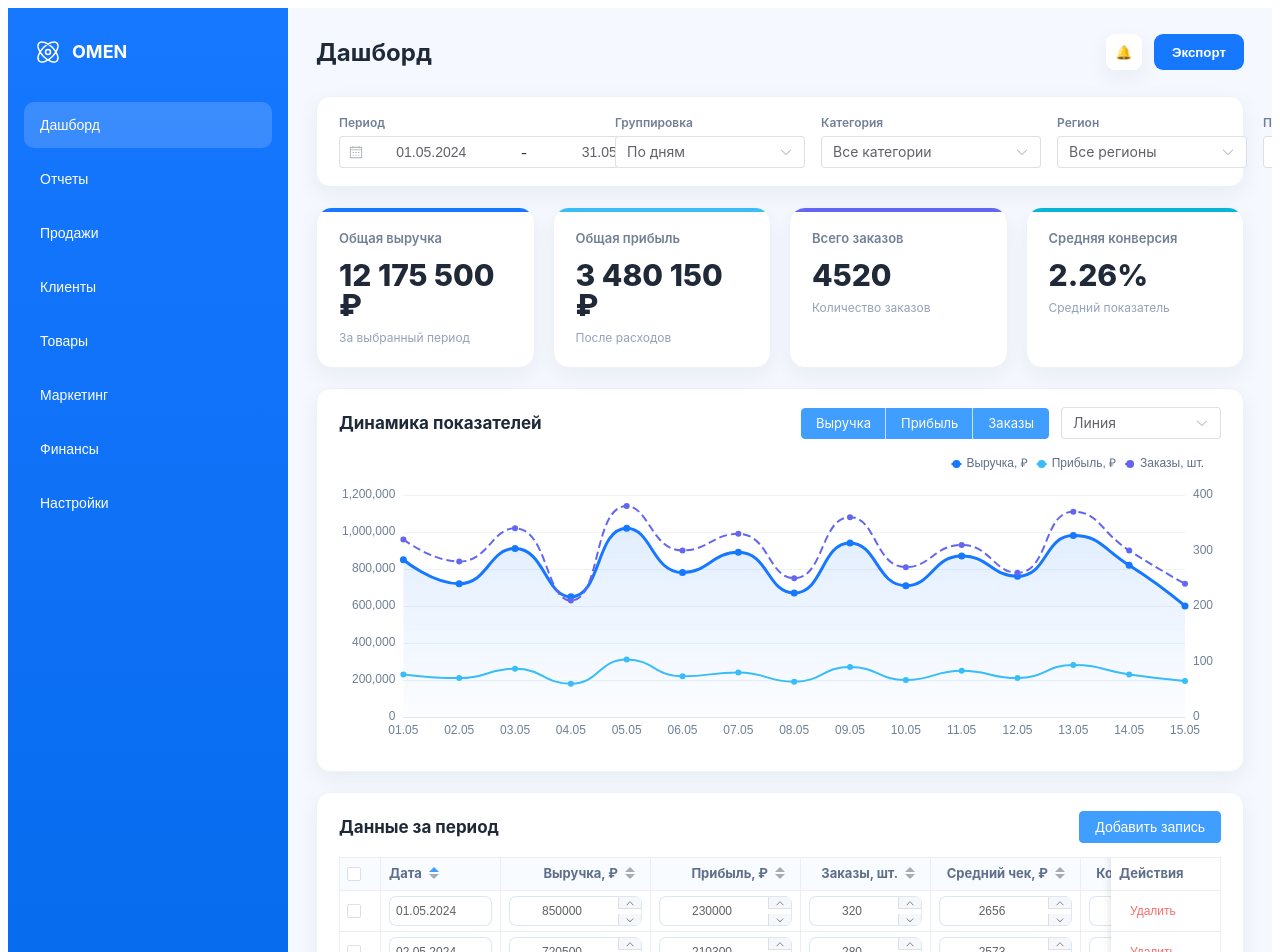
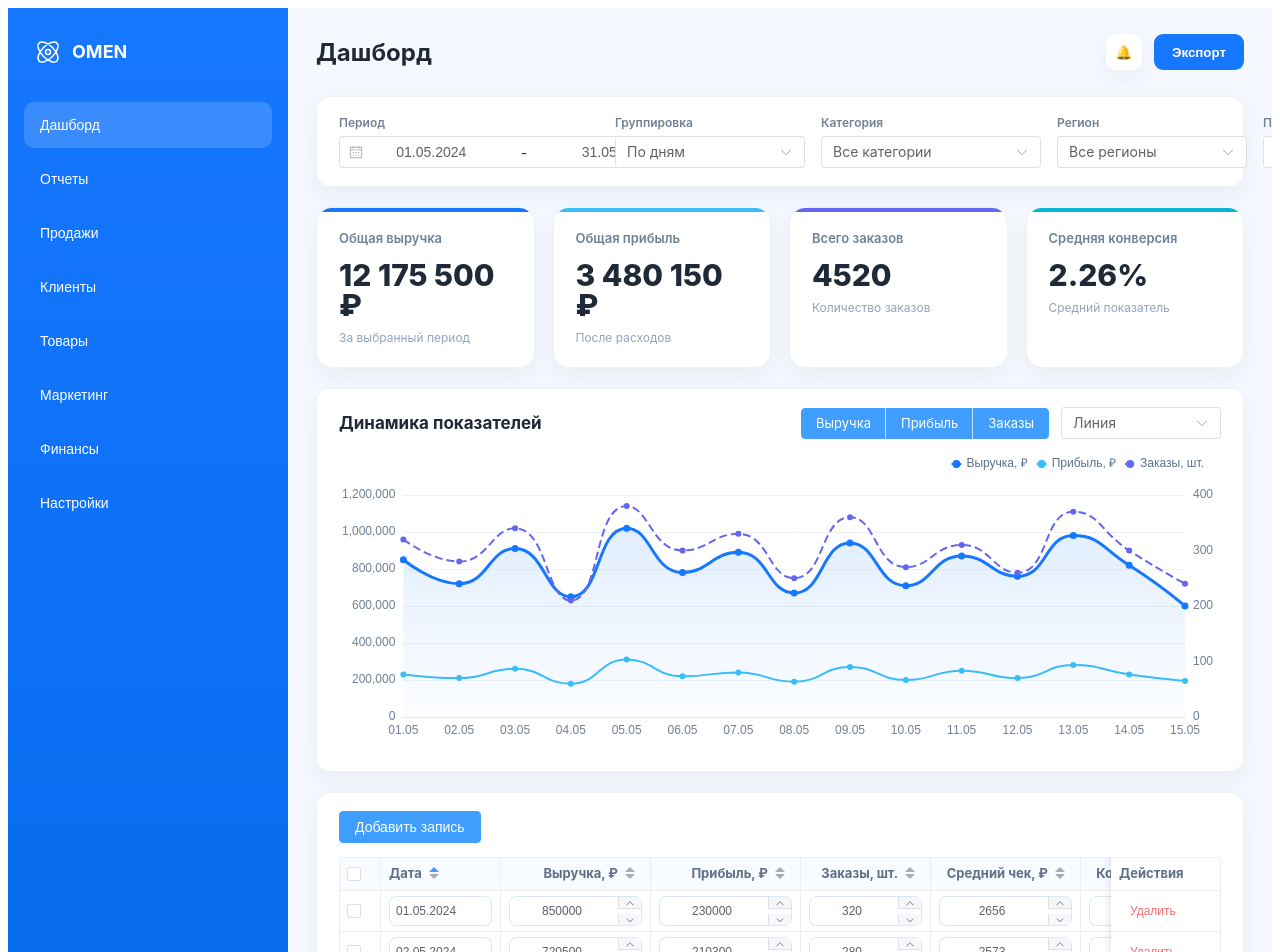
Before and after one commit to mecorion/portalomen, a Vue app: page / in a window 1280 px wide. Shown: the top 952 px of the page. Built offline with nearby package versions, Linux system fonts and the light colour scheme.

Commit message:
Создан SectionUI компонент с обертко

```diff
--- a/src/components/dashboard/DashboardChartSection.vue
+++ b/src/components/dashboard/DashboardChartSection.vue
@@ -1,16 +1,15 @@
 <template>
-  <section class="ds-card ds-card--section">
-    <div class="ds-section-header">
-      <h2>Динамика показателей</h2>
-
+  <DsSection title="Динамика показателей">
+    <template #actions>
       <DashboardChartControls />
-    </div>
+    </template>
 
     <DashboardChart />
-  </section>
+  </DsSection>
 </template>
 
 <script setup lang="ts">
+import DsSection from '../ui/SectionUI.vue'
 import DashboardChart from './DashboardChart.vue'
 import DashboardChartControls from './DashboardChartControls.vue'
 </script>
--- a/src/components/dashboard/DashboardTable.vue
+++ b/src/components/dashboard/DashboardTable.vue
@@ -1,12 +1,11 @@
 <template>
-    <section class="ds-card ds-card--section">
-        <div class="ds-section-header">
-            <h2>Данные за период</h2>
 
+    <SectionUI class="ds-card ds-card--section">
+        <template #actions>
             <el-button type="primary" @click="dashboardStore.addRow" :disabled="isReadOnlyTable">
                 Добавить запись
             </el-button>
-        </div>
+        </template>
 
         <el-alert v-if="isReadOnlyTable" title="Редактирование недоступно для агрегированных данных" type="info"
             :closable="false" class="ds-table-alert" />
@@ -99,11 +98,12 @@
                 </template>
             </el-table-column>
         </el-table>
-    </section>
+    </SectionUI>
 </template>
 
 <script setup lang="ts">
 import { computed } from 'vue'
+import SectionUI from '../ui/SectionUI.vue'
 import { useDashboardStore } from '../../stores/dashboardStore'
 
 const dashboardStore = useDashboardStore()
--- /dev/null
+++ b/src/components/ui/SectionUI.vue
@@ -0,0 +1,24 @@
+<template>
+  <section class="ds-card ds-card--section">
+    <div
+      v-if="title || $slots.actions"
+      class="ds-section-header"
+    >
+      <h2 v-if="title">
+        {{ title }}
+      </h2>
+
+      <div v-if="$slots.actions">
+        <slot name="actions" />
+      </div>
+    </div>
+
+    <slot />
+  </section>
+</template>
+
+<script setup lang="ts">
+defineProps<{
+  title?: string
+}>()
+</script>
```
